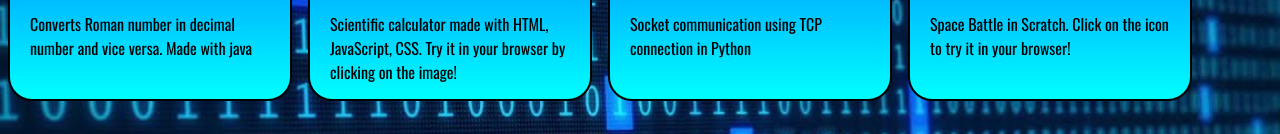
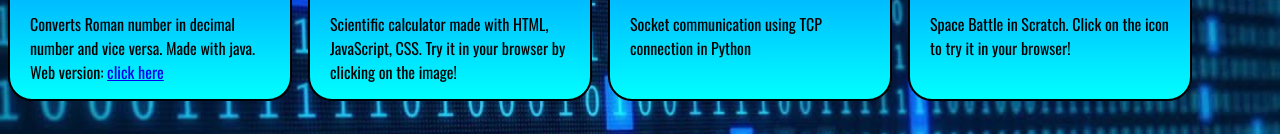
Before and after one commit to OrangoMango/orangomango.github.io, a plain HTML site: page projects/index.html in a window 1280 px wide. Shown: the part 2697-2831 px from the top of the page. Drawn offline with nearby package versions, Linux system fonts and the light colour scheme; a web font is replaced by a local one.

Commit message:
Update index.html

```diff
--- a/projects/index.html
+++ b/projects/index.html
@@ -208,7 +208,7 @@
 			<div class="project">
 				<p class="projecttitle">RomanConverter</p>
 				<a href="https://github.com/OrangoMango/RomanConverter" target="_blank"><img class="projectimg" src="https://user-images.githubusercontent.com/61402409/121678517-91455c80-cab7-11eb-981c-7903fa0527a2.png" /></a>
-				<p class="projectdesc">Converts Roman number in decimal number and vice versa. Made with java</p>
+				<p class="projectdesc">Converts Roman number in decimal number and vice versa. Made with java. Web version: <a href="https://replit.com/@OrangoMango/RomanConverter">click here</a></p>
 			 </div>
                      <div class="project">     <!-- Scientific calculator -->
                             <p class="projecttitle">Scientific Calculator <a href="https://www.youtube.com/playlist?list=PLLkvWs01wXeFR5H5IgNpJvQyligY98UeZ"><i class="fab fa-youtube"></i></a></p>
```
